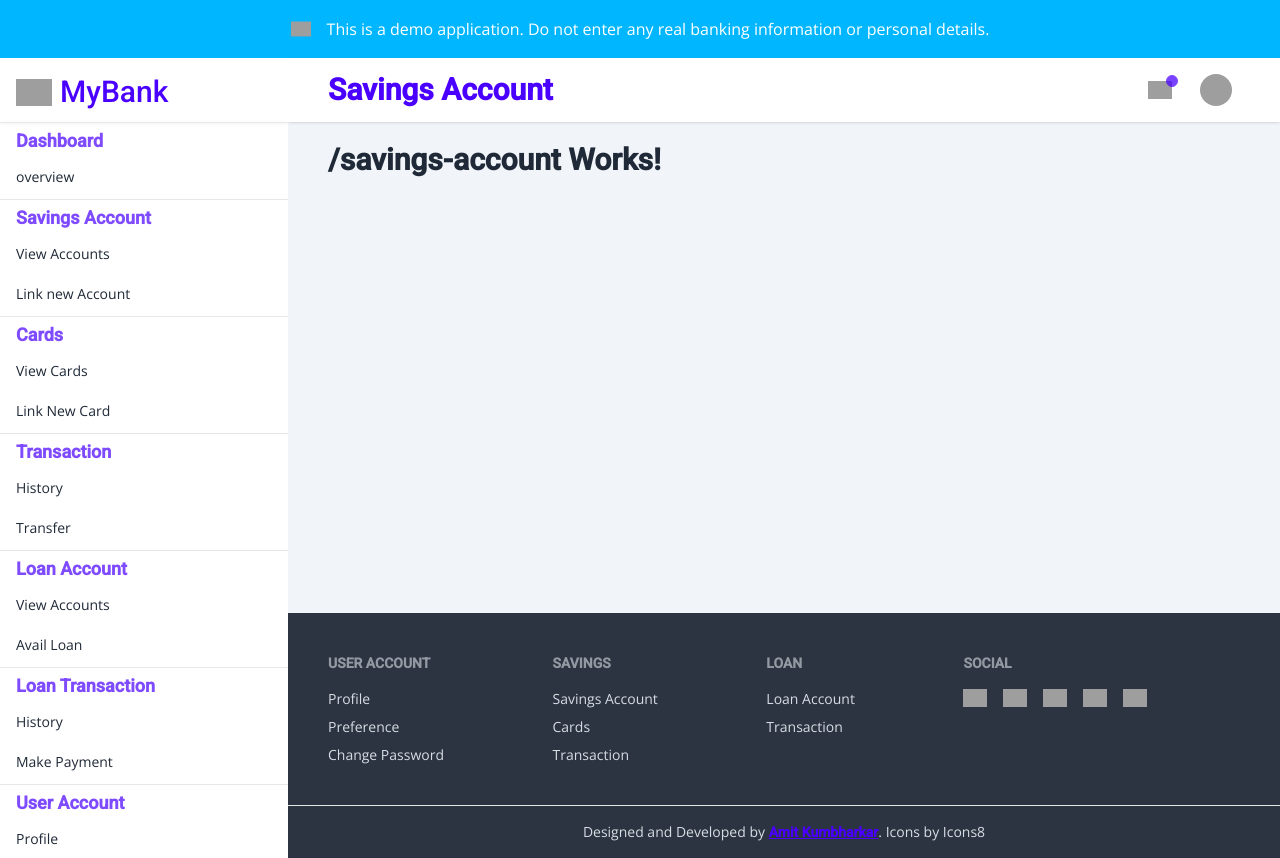
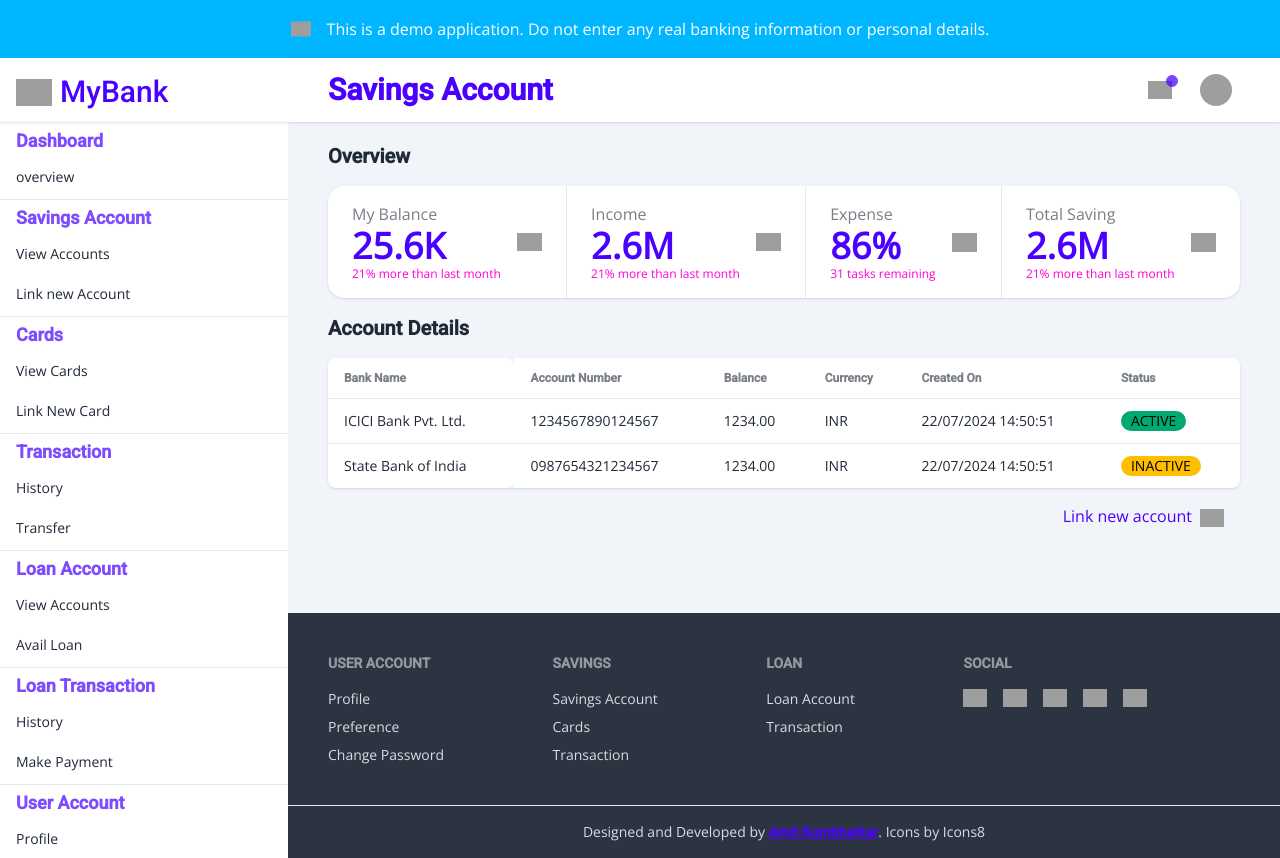
Before and after one commit to uix-amit/MyBank_UI, a React (Vite) app: page /savings-account in a window 1280 px wide. Built offline with nearby package versions, Linux system fonts and the light colour scheme; grey boxes are pictures that could not be loaded.

Commit message:
feat(savings accounts): savings Account overview & list created
Two new reusable components added for stats & accounts listing. These components are currently used
for savings accounts listing screen.

```diff
--- a/src/assets/stubs/fake-data.ts
+++ b/src/assets/stubs/fake-data.ts
@@ -1,4 +1,6 @@
 import {
+  AccoutStatus,
+  Currency,
   TransactionStatus,
   TransactionType,
   UpdateAccountDto,
@@ -10,42 +12,50 @@ export const accounts: UpdateAccountDto[] = [
   {
     accountID: 'clyi97hbx00000cikfwsrbiqr',
     accountNumber: '1234567890124567',
-    bankID: 'clyi982hl00010cikele9hjk8',
-    userID: 'clyi98cix00000ckugwce2nce',
+    bankID: 'ICICI Bank Pvt. Ltd.',
+    userID: 'John Doe',
     balance: 1234,
+    createdAt: new Date(),
+    currency: Currency.INR,
+    status: AccoutStatus.ACTIVE,
+    updatedAt: new Date(),
   },
   {
     accountID: 'clyi9f7xg00010ckuacxhcwox',
     accountNumber: '0987654321234567',
-    bankID: 'clyi9f7xg00010ckuacvhcwox',
-    userID: 'clyi9fgwp00030ckuh5om3tyj',
+    bankID: 'State Bank of India',
+    userID: 'John Doe',
     balance: 1234,
+    createdAt: new Date(),
+    currency: Currency.INR,
+    status: AccoutStatus.INACTIVE,
+    updatedAt: new Date(),
   },
 ];
 
 export const transactions: UpdateTransactionDto[] = [
   {
-    transactionID: 'ckz1v1c8g0000g7z6j0x1x3x1', // Example cuid
-    fromAccountID: 'ckz1v1c8g0000g7z6j0x1x3x2', // Example cuid
-    toAccountID: 'ckz1v1c8g0000g7z6j0x1x3x3', // Example cuid
+    transactionID: 'ckz1v1c8g0000g7z6j0x1x3x1',
+    fromAccountID: 'Jane Doe',
+    toAccountID: 'John Doe',
     amount: 100.5,
     transactionType: TransactionType.CREDIT,
     transactionDate: new Date(),
     transactionStatus: TransactionStatus.COMPLETE,
   },
   {
-    transactionID: 'ckz1v1c8g0000g7z6j0x1x3x4', // Example cuid
-    fromAccountID: 'ckz1v1c8g0000g7z6j0x1x3x5', // Example cuid
-    toAccountID: 'ckz1v1c8g0000g7z6j0x1x3x6', // Example cuid
+    transactionID: 'ckz1v1c8g0000g7z6j0x1x3x4',
+    fromAccountID: 'Jane Doe',
+    toAccountID: 'John Doe',
     amount: 250.0,
     transactionType: TransactionType.DEBIT,
     transactionDate: new Date(),
     transactionStatus: TransactionStatus.INPROGRESS,
   },
   {
-    transactionID: 'ckz1v1c8g0000g7z6j0x1x3x7', // Example cuid
-    fromAccountID: 'ckz1v1c8g0000g7z6j0x1x3x8', // Example cuid
-    toAccountID: 'ckz1v1c8g0000g7z6j0x1x3x9', // Example cuid
+    transactionID: 'ckz1v1c8g0000g7z6j0x1x3x7',
+    fromAccountID: 'Jane Doe',
+    toAccountID: 'John Doe',
     amount: 300.75,
     transactionType: TransactionType.DEBIT,
     transactionDate: new Date(),
@@ -58,40 +68,40 @@ export const loanTransactions: UpdateLoanTransactionDto[] = [
     transactionID: 'clyiank7j00000vk29q0iczm6',
     amount: 1234,
     transactionDate: new Date(),
-    toAccountID: 'clyiar5cp00000cl3vxfb30fa',
-    fromAccountID: 'clyiar5cp00000cl3vxfb30f1',
-    transactionStatus: TransactionStatus.COMPLETE
+    toAccountID: 'John Doe',
+    fromAccountID: 'Jane Doe',
+    transactionStatus: TransactionStatus.COMPLETE,
   },
   {
     transactionID: 'clyiank7j00000ck29q0iczv6',
     amount: 1234,
     transactionDate: new Date(),
-    toAccountID: 'clyiar5cp00000cl3vxfb30ff',
-    fromAccountID: 'clyiar5vp00000cl3dxfb30fa',
-    transactionStatus: TransactionStatus.COMPLETE
+    toAccountID: 'John Doe',
+    fromAccountID: 'Jane Doe',
+    transactionStatus: TransactionStatus.COMPLETE,
   },
   {
     transactionID: 'clyiank7j00000ck29q0icvm6',
     amount: 1234,
     transactionDate: new Date(),
-    toAccountID: 'clyiar5cp00000cl3dxfb30fv',
-    fromAccountID: 'clyiar5cp00000cl3vxfb30f3',
-    transactionStatus: TransactionStatus.COMPLETE
+    toAccountID: 'John Doe',
+    fromAccountID: 'Jane Doe',
+    transactionStatus: TransactionStatus.COMPLETE,
   },
   {
     transactionID: 'clyiqa1jl00000clc9xe68e5z',
     amount: 1234,
     transactionDate: new Date(),
-    toAccountID: 'clyiar5cp00000cl3dxfb30fv',
-    fromAccountID: 'clyiar5cp00000cl3vxfb30f3',
-    transactionStatus: TransactionStatus.COMPLETE
+    toAccountID: 'John Doe',
+    fromAccountID: 'Jane Doe',
+    transactionStatus: TransactionStatus.COMPLETE,
   },
   {
     transactionID: 'clyiqa1vl00000clc9xe68e5z',
     amount: 1234,
     transactionDate: new Date(),
-    toAccountID: 'clyiar5cp00000cl3dxfb30fv',
-    fromAccountID: 'clyiar5cp00000cl3vxfb30f5',
-    transactionStatus: TransactionStatus.COMPLETE
+    toAccountID: 'John Doe',
+    fromAccountID: 'Jane Doe',
+    transactionStatus: TransactionStatus.COMPLETE,
   },
 ];
--- /dev/null
+++ b/src/components/accounts-table.tsx
@@ -0,0 +1,57 @@
+import { UpdateAccountDto } from '@shared/models';
+import { format } from 'date-fns';
+
+function AccountsTable({ accounts }: { accounts: UpdateAccountDto[] }) {
+  return (
+    <div className='overflow-x-auto shadow rounded-lg'>
+      <table className='table w-full'>
+        <thead>
+          <tr className='bg-white'>
+            <th className='border-b font-bold rounded-t-lg'>Bank Name</th>
+            <th className='border-b font-bold'>Account Number</th>
+            <th className='border-b font-bold'>Balance</th>
+            <th className='border-b font-bold'>Currency</th>
+            <th className='border-b font-bold'>Created On</th>
+            <th className='border-b font-bold rounded-tr-lg'>Status</th>
+          </tr>
+        </thead>
+        <tbody>
+          {accounts.map((account, index) => (
+            <tr key={account.accountID} className='hover:bg-gray-200 bg-white'>
+              <td className={index === accounts.length - 1 ? 'rounded-b-lg' : 'border-b'}>
+                {account.bankID}
+              </td>
+              <td className={index === accounts.length - 1 ? '' : 'border-b'}>
+                {account.accountNumber}
+              </td>
+              <td className={index === accounts.length - 1 ? '' : 'border-b'}>
+                {account.balance.toFixed(2)}
+              </td>
+              <td className={index === accounts.length - 1 ? '' : 'border-b'}>
+                {account.currency}
+              </td>
+              <td className={index === accounts.length - 1 ? '' : 'border-b'}>
+                {format(account.createdAt, 'dd/MM/yyyy HH:mm:ss')}
+              </td>
+              <td className={index === accounts.length - 1 ? 'rounded-br-lg' : 'border-b'}>
+                <span
+                  className={`badge ${
+                    account.status === 'INACTIVE'
+                      ? 'badge-warning'
+                      : account.status === 'ACTIVE'
+                        ? 'badge-success'
+                        : 'badge-error'
+                  }`}
+                >
+                  {account.status}
+                </span>
+              </td>
+            </tr>
+          ))}
+        </tbody>
+      </table>
+    </div>
+  );
+}
+
+export default AccountsTable;
--- /dev/null
+++ b/src/components/stats.tsx
@@ -0,0 +1,55 @@
+function Stats() {
+  return (
+    <div className='stats shadow w-full'>
+      <div className='stat'>
+        <div className='stat-figure text-primary'>
+          <img
+            src='https://img.icons8.com/?size=100&id=2806&format=png&color=000000'
+            alt='Balance'
+          />
+        </div>
+        <div className='stat-title'>My Balance</div>
+        <div className='stat-value text-primary'>25.6K</div>
+        <div className='stat-desc text-secondary'>21% more than last month</div>
+      </div>
+
+      <div className='stat'>
+        <div className='stat-figure text-secondary'>
+          <img
+            src='https://img.icons8.com/?size=100&id=7607&format=png&color=000000'
+            alt='Income'
+          />
+        </div>
+        <div className='stat-title'>Income</div>
+        <div className='stat-value text-primary'>2.6M</div>
+        <div className='stat-desc text-secondary'>21% more than last month</div>
+      </div>
+
+      <div className='stat'>
+        <div className='stat-figure text-secondary'>
+          <img
+            src='https://img.icons8.com/?size=100&id=KJeTmcO89jwq&format=png&color=000000'
+            alt='Expense'
+          />
+        </div>
+        <div className='stat-title'>Expense</div>
+        <div className='stat-value text-primary'>86%</div>
+        <div className='stat-desc text-secondary'>31 tasks remaining</div>
+      </div>
+
+      <div className='stat'>
+        <div className='stat-figure text-secondary'>
+          <img
+            src='https://img.icons8.com/?size=100&id=2975&format=png&color=000000'
+            alt='Savings'
+          />
+        </div>
+        <div className='stat-title'>Total Saving</div>
+        <div className='stat-value text-primary'>2.6M</div>
+        <div className='stat-desc text-secondary'>21% more than last month</div>
+      </div>
+    </div>
+  );
+}
+
+export default Stats;
--- a/src/components/transaction-table.tsx
+++ b/src/components/transaction-table.tsx
@@ -1,12 +1,12 @@
 import { UpdateTransactionDto } from '@shared/models';
 import { format } from 'date-fns';
 
-const TransactionTable = ({ transactions }: { transactions: UpdateTransactionDto[] }) => {
+function TransactionTable({ transactions }: { transactions: UpdateTransactionDto[] }) {
   return (
-    <div className='overflow-x-auto'>
+    <div className='overflow-x-auto shadow rounded-lg'>
       <table className='table w-full'>
         <thead>
-          <tr className='bg-white rounded'>
+          <tr className='bg-white'>
             <th className='border-b font-bold rounded-t-lg'>From Account</th>
             <th className='border-b font-bold'>To Account</th>
             <th className='border-b font-bold'>Amount</th>
@@ -52,6 +52,6 @@ const TransactionTable = ({ transactions }: { transactions: UpdateTransactionDto
       </table>
     </div>
   );
-};
+}
 
 export default TransactionTable;
--- a/src/pages/bank-accounts/index.tsx
+++ b/src/pages/bank-accounts/index.tsx
@@ -1,8 +1,12 @@
+import { useEffect } from 'react';
 import { useDispatch } from 'react-redux';
-import { useEffect } from 'react';
 
+import { accounts } from '@assets/stubs/fake-data';
+import AccountsTable from '@components/accounts-table';
+import Stats from '@components/stats';
+import { setTitle } from '@shared/store/header.slice';
 import { AppDispatch } from '@shared/store/rootStore';
-import { setTitle } from '@shared/store/header.slice';
+import { Link } from 'react-router-dom';
 
 function BankAccount() {
   const dispatch = useDispatch<AppDispatch>();
@@ -11,7 +15,24 @@ function BankAccount() {
     dispatch(setTitle('savings account'));
   }, [dispatch]);
 
-  return <h1 className='text-3xl font-bold'>{location.pathname} Works!</h1>;
+  return (
+    <>
+      <h2 className='text-xl font-bold mb-4'>Overview</h2>
+      <Stats />
+      <h2 className='text-xl font-bold my-4'>Account Details</h2>
+      <AccountsTable accounts={accounts} />
+      <div className='text-primary p-4 flex justify-end'>
+        <Link to={'create'} className='w-fit'>
+          Link new account
+          <img
+            className='inline-block w-8 pl-2'
+            src='https://img.icons8.com/?size=100&id=355&format=png&color=000000'
+            alt='link new account'
+          />
+        </Link>
+      </div>
+    </>
+  );
 }
 
 export default BankAccount;
```
Also changed, not shown: src/shared/models/update-account-dto.ts (+5 -6 lines).
